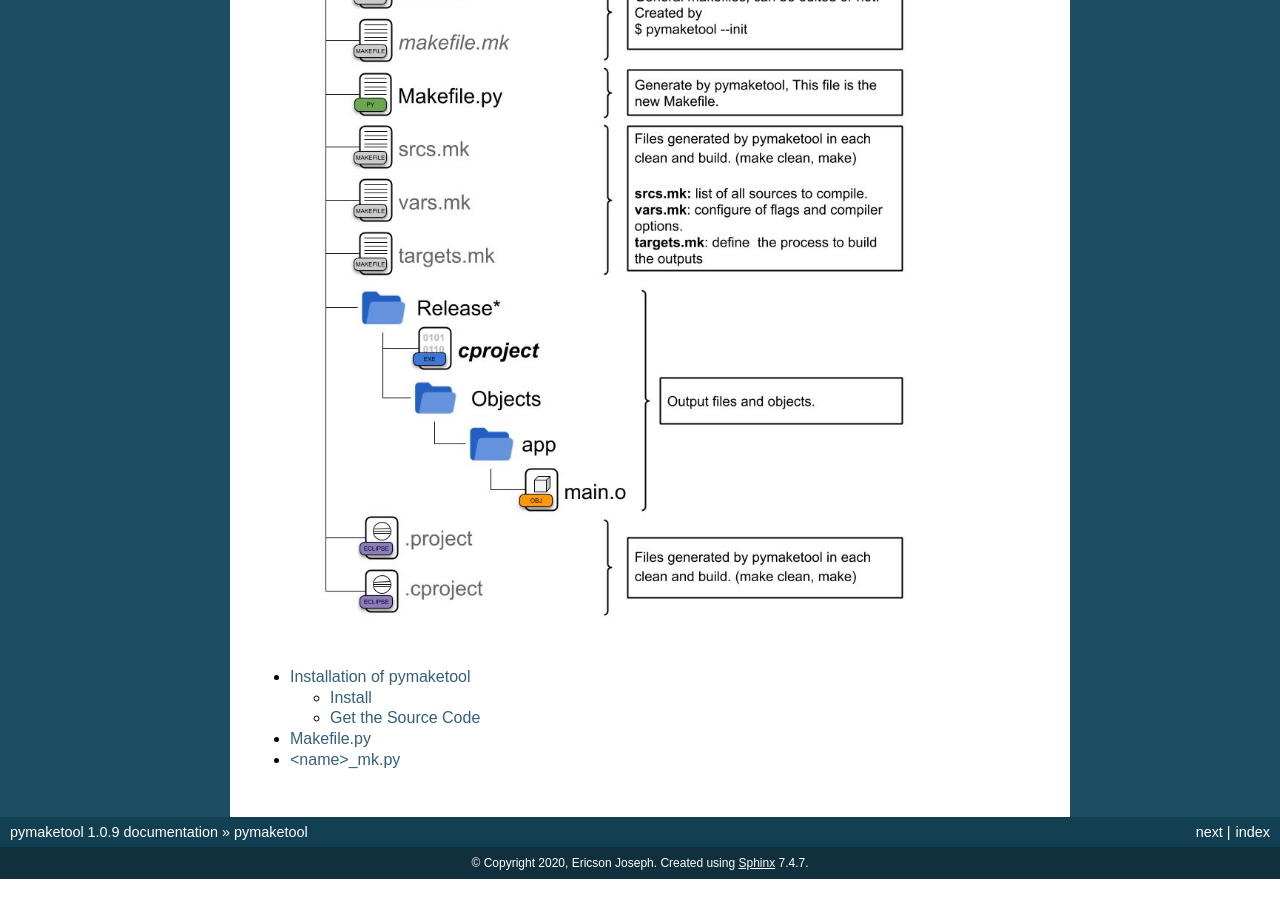
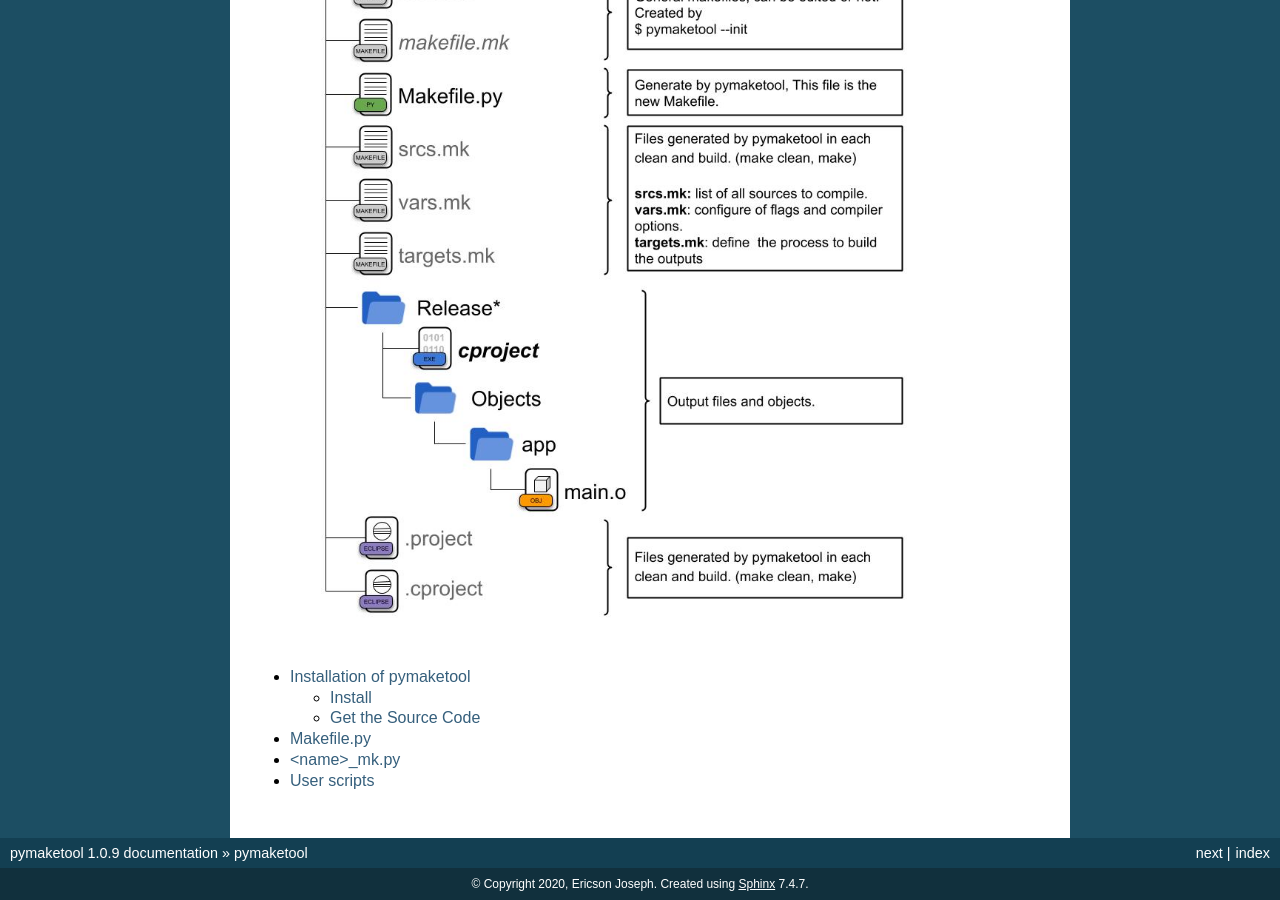
Before and after one commit to ericsonj/pymaketool, a Sphinx documentation site: the page built from docs/source/index.rst, in a window 1280 px wide and 900 px high, scrolled down 1463 px. Built offline with Sphinx 7.4.7, drawn with Linux system fonts in a browser that asks for light colours; before the commit the page ends 2342 px from its top, so only the background shows below that.

Commit message:
Add user scripts to menu content

```diff
--- a/docs/source/index.rst
+++ b/docs/source/index.rst
@@ -52,6 +52,7 @@ Use Eclipse IDE for open and edit your project, pymaketool generates the necessa
    user/install
    user/makefile.py
    user/name_mk.py
+   user/user_scripts
 
 .. Indices and tables
 .. ==================
```
